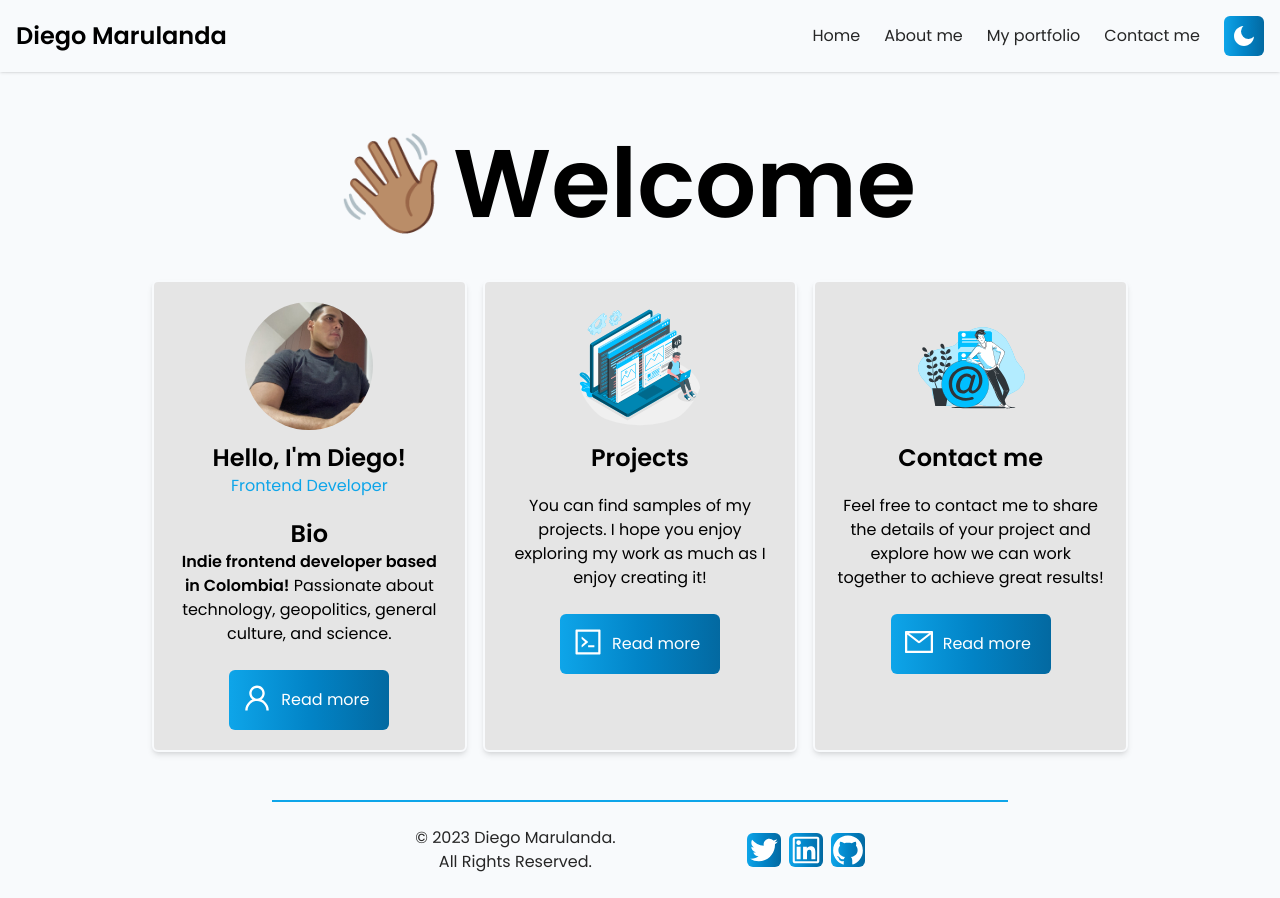
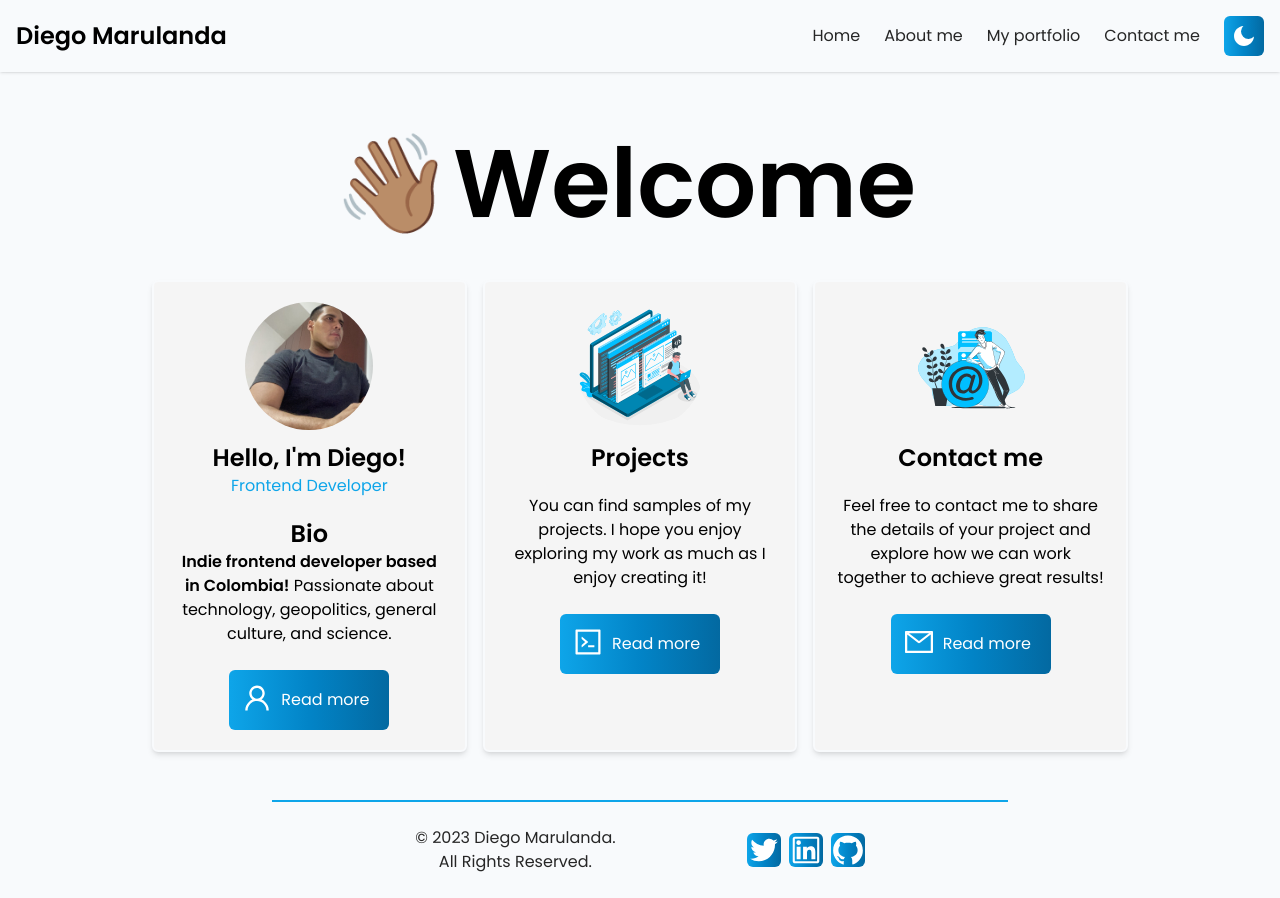
Before and after one commit to DiegoMarulandaB/Portfolio, a Next.js app: page / in a window 1280 px wide. Built offline with nearby package versions, Linux system fonts and the light colour scheme.

Commit message:
add cards_colors_home

```diff
--- a/src/app/home/page.tsx
+++ b/src/app/home/page.tsx
@@ -25,7 +25,7 @@ const HomePage = () => {
 
       <div className="grid grid-cols-1 gap-4 md:grid-cols-3 mt-8">
         {/* About */}
-        <div className="bg-neutral-200 dark:bg-slate-700 rounded-md border-2 border-slate-50 shadow-md p-5">
+        <div className="bg-neutral-100 dark:bg-slate-700 rounded-md border-2 border-slate-50 shadow-md p-5">
           <div className="flex flex-col items-center justify-center">
             <Image src="/diego.jpg" alt="Profile picture" width={128} height={128} className="w-32 h-32 rounded-full mx-auto" />
             <h2 className="font-semibold text-2xl mt-3">Hello, I'm Diego!</h2>
@@ -53,7 +53,7 @@ const HomePage = () => {
         </div>
 
         {/* Projects */}
-        <div className="bg-neutral-200 dark:bg-slate-700 rounded-md border-2 border-slate-50 shadow-md p-5">
+        <div className="bg-neutral-100 dark:bg-slate-700 rounded-md border-2 border-slate-50 shadow-md p-5">
           <div className="flex flex-col items-center justify-center">
             <Image src="/projects.svg" alt="Projects image" width={128} height={128} className="w-32 h-32 rounded-full mx-auto" />
             <h2 className="font-semibold text-2xl mt-3">Projects</h2>
@@ -77,7 +77,7 @@ const HomePage = () => {
         </div>
 
         {/* Contact */}
-        <div className="bg-neutral-200 dark:bg-slate-700 rounded-md border-2 border-slate-50 shadow-md p-5">
+        <div className="bg-neutral-100 dark:bg-slate-700 rounded-md border-2 border-slate-50 shadow-md p-5">
           <div className="flex flex-col items-center justify-center">
             <Image src="/email.svg" alt="Email image" width={128} height={128} className="w-32 h-32 rounded-full mx-auto" />
             <h2 className="font-semibold text-2xl mt-3">Contact me</h2>
```
